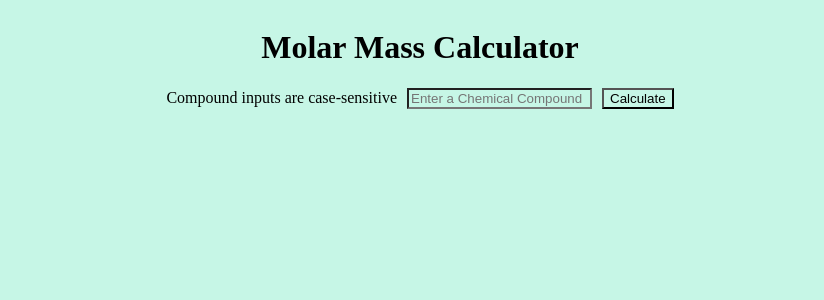
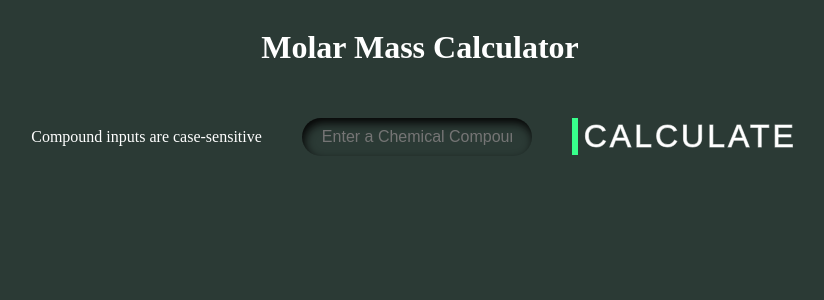
Before and after one commit to thejjwang/reactMolarMassCalculator, a React (Vite) app in the folder vite-project/: page / in a window 1280 px wide. Shown: the top 300 px of the page, without its empty margins (220-1044 px from the left). Built offline with nearby package versions, Linux system fonts and the light colour scheme.

Commit message:
basic styling

```diff
--- a/vite-project/src/App.css
+++ b/vite-project/src/App.css
@@ -1,6 +1,7 @@
 * {
   margin: none;
-  background-color: rgb(198, 246, 230);
+  background-color: rgb(43, 58, 53);
+  color: white;
 }
 .heading {
   display: flex;
@@ -18,3 +19,57 @@
   justify-content: center;
   align-items: center;
 }
+/* === removing default button style ===*/
+.button {
+  margin: 0;
+  height: auto;
+  background: transparent;
+  padding: 0;
+  border: none;
+}
+
+/* button styling */
+.button {
+  --border-right: 6px;
+  --text-stroke-color: rgba(255,255,255,0.6);
+  --animation-color: #37FF8B;
+  --fs-size: 2em;
+  letter-spacing: 3px;
+  text-decoration: none;
+  font-size: var(--fs-size);
+  font-family: "Arial";
+  position: relative;
+  text-transform: uppercase;
+  color: transparent;
+  -webkit-text-stroke: 1px var(--text-stroke-color);
+}
+/* this is the text, when you hover on button */
+.hover-text {
+  position: absolute;
+  box-sizing: border-box;
+  content: attr(data-text);
+  color: var(--animation-color);
+  width: 0%;
+  inset: 0;
+  border-right: var(--border-right) solid var(--animation-color);
+  overflow: hidden;
+  transition: 0.5s;
+  -webkit-text-stroke: 1px var(--animation-color);
+}
+/* hover */
+.button:hover .hover-text {
+  width: 100%;
+  filter: drop-shadow(0 0 23px var(--animation-color))
+}
+#input {
+  margin: 30px;
+  background: none;
+  border: none;
+  outline: none;
+  max-width: 190px;
+  padding: 10px 20px;
+  font-size: 16px;
+  border-radius: 9999px;
+  box-shadow: inset 2px 5px 10px rgb(5, 5, 5);
+  color: #fff;
+}
--- a/vite-project/src/MolarMassCalculator.jsx
+++ b/vite-project/src/MolarMassCalculator.jsx
@@ -153,14 +153,15 @@ function MolarMassCalculator() {
       <div className="input">
         <label>Compound inputs are case-sensitive</label>
         <input
-          id="userInput"
+          id="input"
           placeholder="Enter a Chemical Compound"
           type="text"
           value={compound}
           onChange={(e) => setCompound(e.target.value)}
         />
-        <button id="calculateBtn" type="button" onClick={handleCalculate}>
-          Calculate
+        <button id="calculateBtn" data-text="Awesome" className="button" type="button" onClick={handleCalculate}>
+            <span class="actual-text">&nbsp;calculate&nbsp;</span>
+            <span class="hover-text" aria-hidden="true">&nbsp;calculate&nbsp;</span>
         </button>
       </div>
       <div className="display">
```
